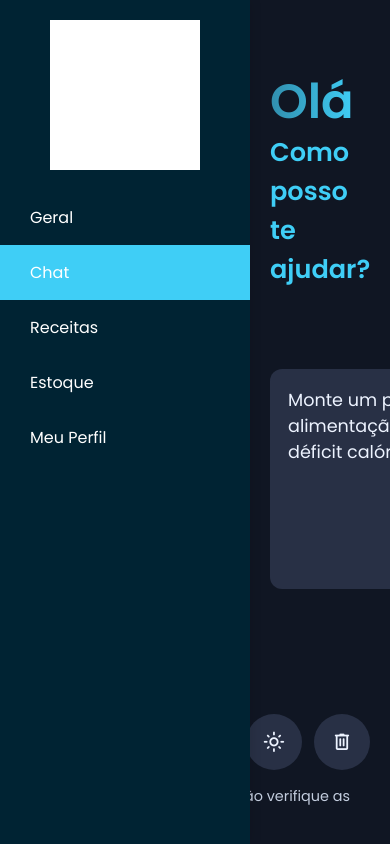
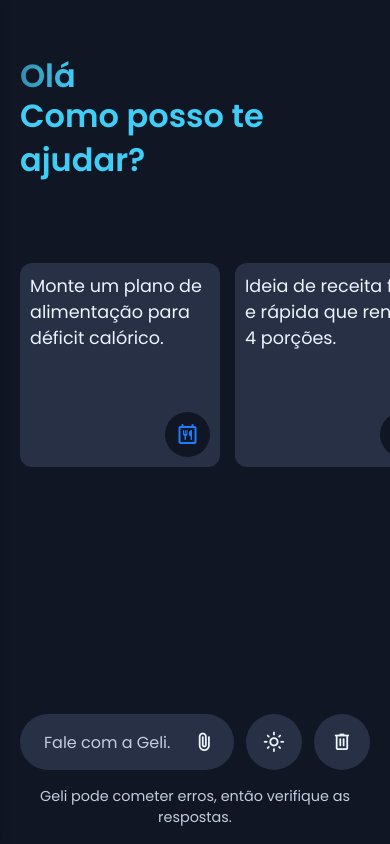
Before and after one commit to MarvinCristhian07/MyGeli-CleanArchitecture, a Flask app: page /chatbot in a window 390 px wide. Run offline with Flask 3, Linux system fonts and the light colour scheme; the visitor is signed in with stand-in values (Sample User, id 1); some libraries are stand-ins or nearby versions.

Commit message:
Pequenos ajustes

```diff
--- a/web-app/static/chatbot-page/script.js
+++ b/web-app/static/chatbot-page/script.js
@@ -116,7 +116,7 @@ document.addEventListener('DOMContentLoaded', () => {
   # EASTER EGGS!
   "Sempre que o usuário digitar: 'E o jogo?', você deve responder 'Pen-drive corrompeu, noooooooooooooooooooooooo :('"
   "Sempre que o usuário digitar: 'VSCode?', você deve responder 'Tema claro > Tema escuro'"
-  "Sempre que o usuário digitar: 'FatecRC', você deve responder 'Fredinho'"
+  "Sempre que o usuário digitar: 'FatecRC', você deve responder 'Fredinho 🐓'"
   `;
 
   let typingInterval, controller;
--- a/web-app/static/chatbot-page/style.css
+++ b/web-app/static/chatbot-page/style.css
@@ -126,7 +126,13 @@ body {
   margin-top: 20px;
   width: 150px;
   height: 150px;
-  background: #ffffff;
+  border-radius: 50%;
+  border: 3px solid #3FCEF6;
+  background: none;
+  background-image: url('./assets/geli_icon.png');
+  background-position: center;
+  background-repeat: no-repeat;
+  background-size: cover;
 }
 
 .nav-drawer li a:hover {
@@ -314,8 +320,8 @@ body.chats-active .container :where(.app-header, .suggestions) {
 .prompt-container {
   position: fixed;
   bottom: 0;
-  left: 0;
-  width: 100%;
+  left: 250px;
+  width: calc(100% - 250px);
   padding: 16px 0;
   background: var(--primary-color);
 }
@@ -434,9 +440,10 @@ body.bot-responding .prompt-form #stop-response-btn {
   color: var(--placeholder-color);
 }
 
-@media (max-width: 768px;) {
+@media (max-width: 768px) {
   .container {
     padding: 20px 0 100px;
+
   }
 
   .app-header :is(.heading, .sub-heading) {
@@ -451,4 +458,18 @@ body.bot-responding .prompt-form #stop-response-btn {
   .prompt-wrapper.hide-controls :where(#theme-toggle-btn, #delete-chats-btn) {
     display: none;
   }
+
+  .prompt-container {
+    left: 0;
+    width: 100%;
+  }
+
+  .nav-drawer {
+    margin-left: -250px;
+  }
+
+  .suggestions .suggestions-item {
+    width: 200px;
+    padding: 10px;
+  }
 }
--- a/web-app/templates/chatbot-page.html
+++ b/web-app/templates/chatbot-page.html
@@ -5,6 +5,7 @@
   <meta http-equiv="X-UA-Compatible" content="IE=edge">
   <meta name="viewport" content="width=device-width, initial-scale=1.0">
   <title>Chat | MyGeli</title>
+  <link rel="icon" href="{{ url_for('static', filename='chatbot-page/assets/geli_icon.png') }}">
   <link rel="stylesheet" href="{{ url_for('static', filename='chatbot-page/style.css') }}">
   <link rel="stylesheet" href="https://fonts.googleapis.com/css2?family=Material+Symbols+Rounded:opsz,wght,FILL,GRAD@24,400,0,0" />
 </head>
@@ -24,7 +25,7 @@
     <div class="logo"></div>
     <ul>
       <li><a href="#">Geral</a></li>
-      <li style="background-color: #3FCEF6;"><a href="#">Chat</a></li>
+      <li style="background-color: #318EAD;"><a href="#">Chat</a></li>
       <li><a href="#">Receitas</a></li>
       <li><a href="#">Estoque</a></li>
       <li><a href="{{ url_for('profile') }}">Meu Perfil</a></li>
```
